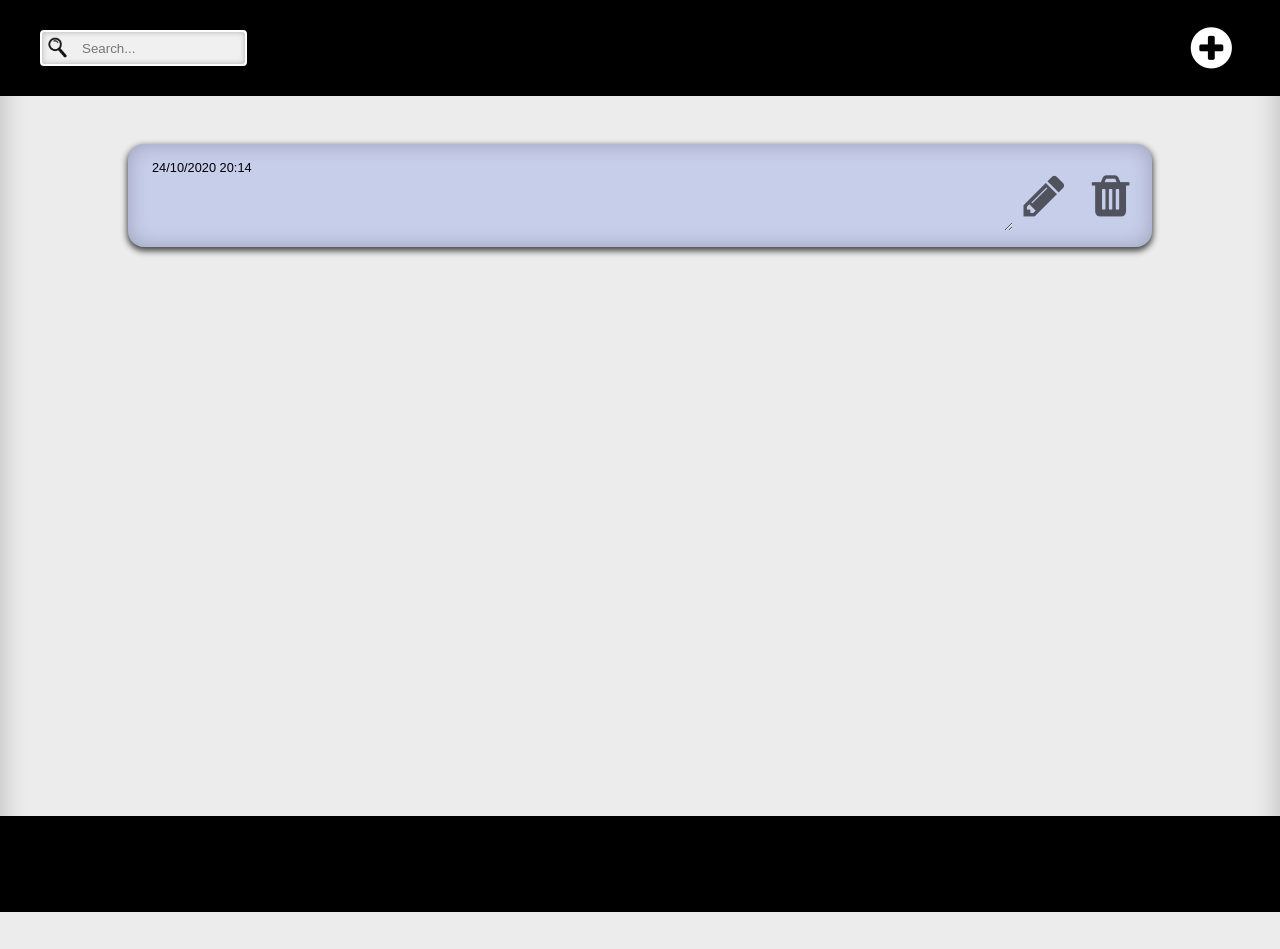
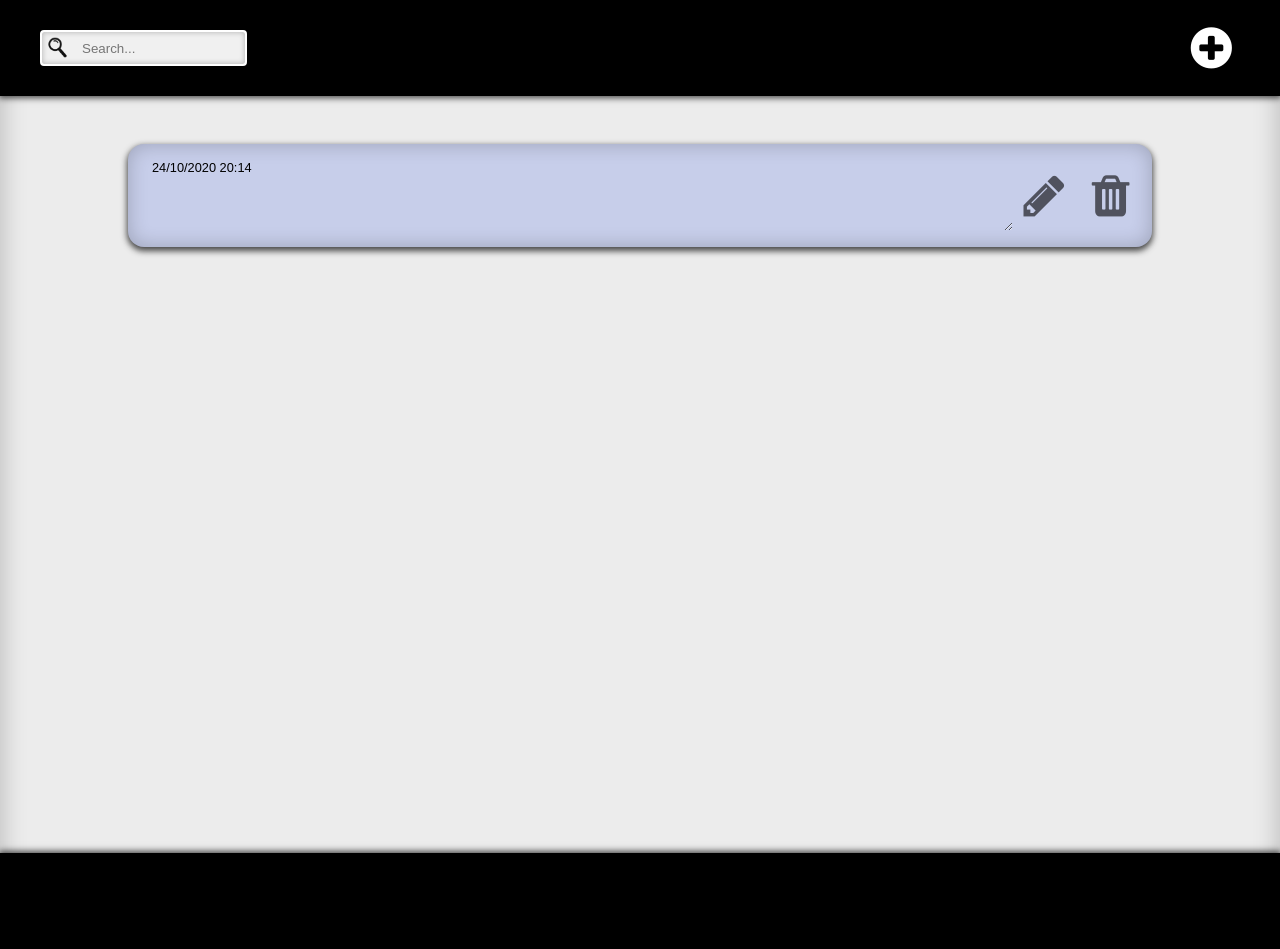
Before and after one commit to antonioolvera1995/entregable-2-to-do-list, a plain HTML site: page index.html in a window 1280 px wide. Before the commit the page ends 912 px from the top, so only its background shows below. Drawn offline with Linux system fonts and the light colour scheme.

Commit message:
styles-2-v2

```diff
--- a/styles/style-2.css
+++ b/styles/style-2.css
@@ -28,6 +28,7 @@
   margin: 1em;
   margin-left: auto;
   transition-duration: 150ms;
+
 }
 
 .img-add:hover {
--- a/styles/style.css
+++ b/styles/style.css
@@ -32,6 +32,7 @@ align-items: center;
 width: 100%;
 height: 6em;
 background-color: black;
+box-shadow:  0px 1px 0.4em 1px rgba(0,0,0,0.70);
 }
 
 .section-1{
@@ -52,4 +53,7 @@ background-color: black;
     width: 100%;
     height: 6em;
     background-color: black;
+    margin-top: 2.3em;
+
+    box-shadow:  0px -1px 0.4em 1px rgba(0,0,0,0.70);
 }
```
Also changed, not shown: index.html (+0 -2 lines).
